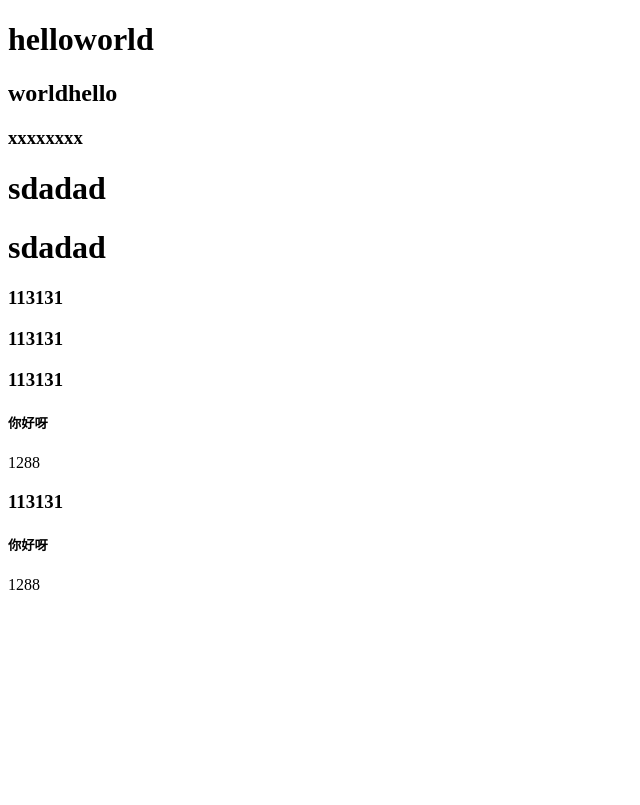
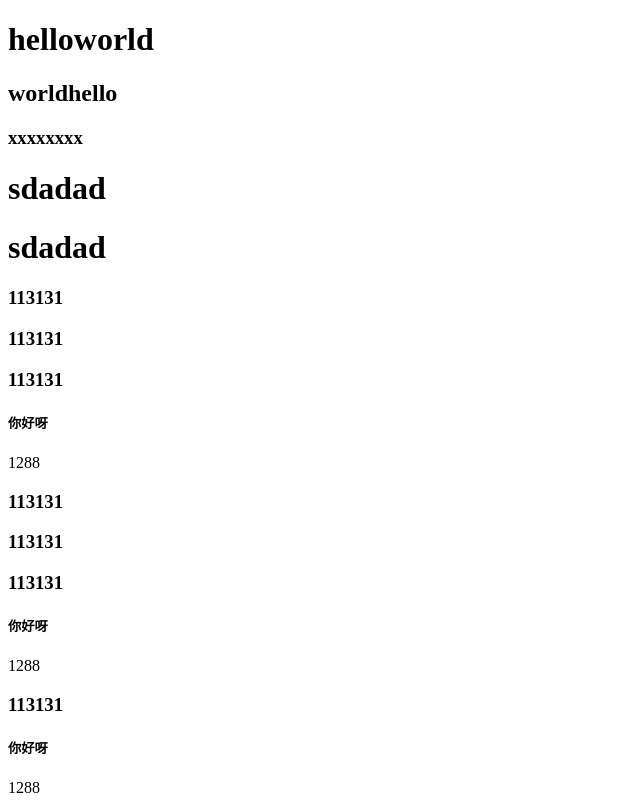
Before and after one commit to jixiao1/testDemo, a plain HTML site: page index.html in a window 1280 px wide. Shown: the whole page, without its empty margins (0-640 px from the left). Drawn offline with Linux system fonts and the light colour scheme.

Commit message:
这是我的第七次的提交

```diff
--- a/index.html
+++ b/index.html
@@ -19,6 +19,13 @@
         <h5>你好呀</h5>
         <div>1288</div>
 
+
+        <h3>113131</h3>
+        <h3>113131</h3>
+        <h3>113131</h3>
+        <h5>你好呀</h5>
+        <div>1288</div>
+
         <h3>113131</h3>
         <h5>你好呀</h5>
         <div>1288</div>
```
Also changed, not shown: 1 other file.
